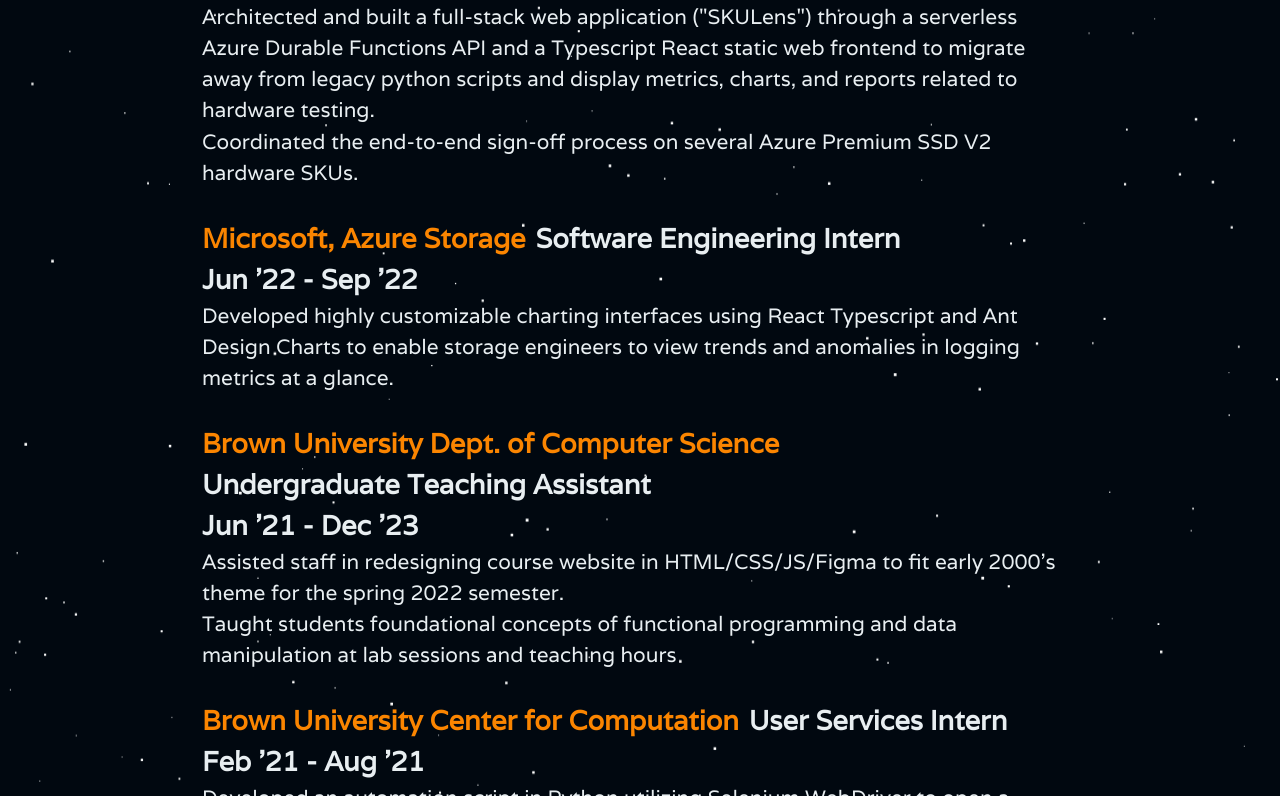
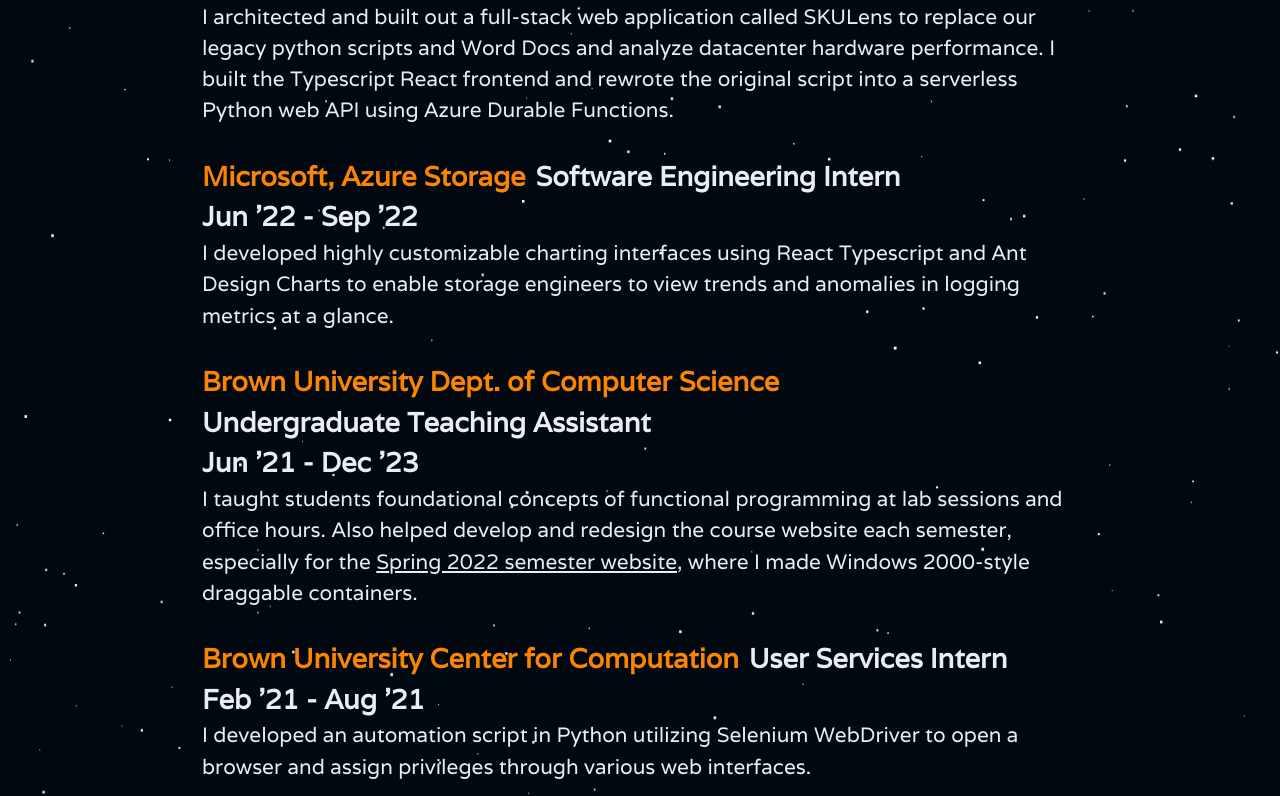
Before and after one commit to r-fameli/r-fameli.github.io, a React (Vite) app: page / in a window 1280 px wide. Shown: the part 1964-2760 px from the top of the page. Built offline with nearby package versions, Linux system fonts and the light colour scheme.

Commit message:
Update experience blurbs

```diff
--- a/src/pages/Experience/Experience.tsx
+++ b/src/pages/Experience/Experience.tsx
@@ -9,22 +9,17 @@ const Experience = ({ sentinelRef }: Props) => {
     const msftContent = (
         <div>
             <p>
-                Architected and built a full-stack web application ("SKULens")
-                through a serverless Azure Durable Functions API and a
-                Typescript React static web frontend to migrate away from legacy
-                python scripts and display metrics, charts, and reports related
-                to hardware testing.
-            </p>
-            <p>
-                Coordinated the end-to-end sign-off process on several Azure
-                Premium SSD V2 hardware SKUs.
+                I architected and built out a full-stack web application called
+                SKULens to replace our legacy python scripts and Word Docs and analyze datacenter
+                hardware performance. I built the Typescript React frontend and rewrote the original script into a serverless
+                Python web API using Azure Durable Functions.
             </p>
         </div>
     );
 
     const msftInternContent = (
         <div>
-            Developed highly customizable charting interfaces using React
+            I developed highly customizable charting interfaces using React
             Typescript and Ant Design Charts to enable storage engineers to view
             trends and anomalies in logging metrics at a glance.
         </div>
@@ -33,13 +28,10 @@ const Experience = ({ sentinelRef }: Props) => {
     const brownTAContent = (
         <div>
             <p>
-                Assisted staff in redesigning course website in
-                HTML/CSS/JS/Figma to fit early 2000's theme for the spring 2022
-                semester.
-            </p>
-            <p>
-                Taught students foundational concepts of functional programming
-                and data manipulation at lab sessions and teaching hours
+                I taught students foundational concepts of functional programming at lab
+                sessions and office hours. Also helped develop and redesign the course website each semester,
+                especially for the <a href="https://cs.brown.edu/courses/csci0111/spring2022/index.html" target="_blank">Spring 2022 semester website</a>,
+                where I made Windows 2000-style draggable containers.
             </p>
         </div>
     );
@@ -47,7 +39,7 @@ const Experience = ({ sentinelRef }: Props) => {
     const ccvDescription = (
         <div>
             <p>
-                Developed an automation script in Python utilizing Selenium
+                I developed an automation script in Python utilizing Selenium
                 WebDriver to open a browser and assign privileges through
                 various web interfaces.
             </p>
```
